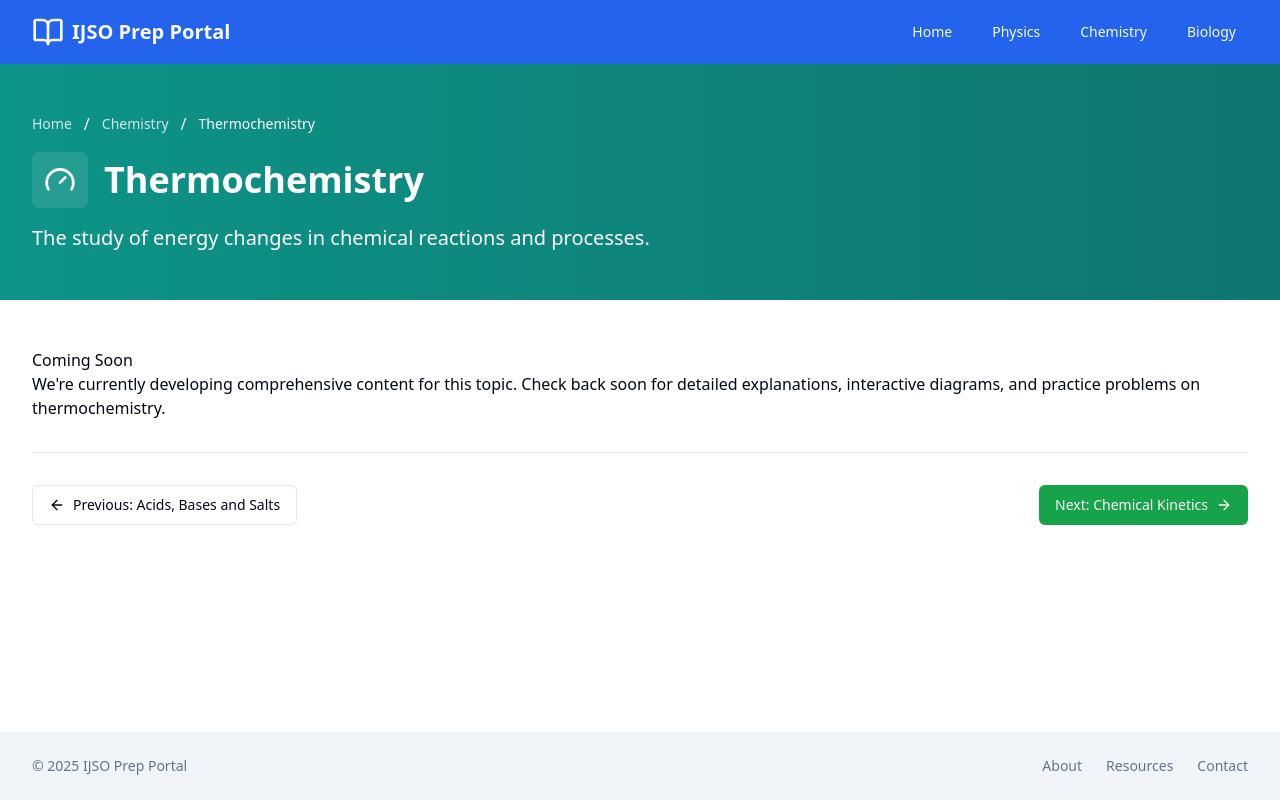
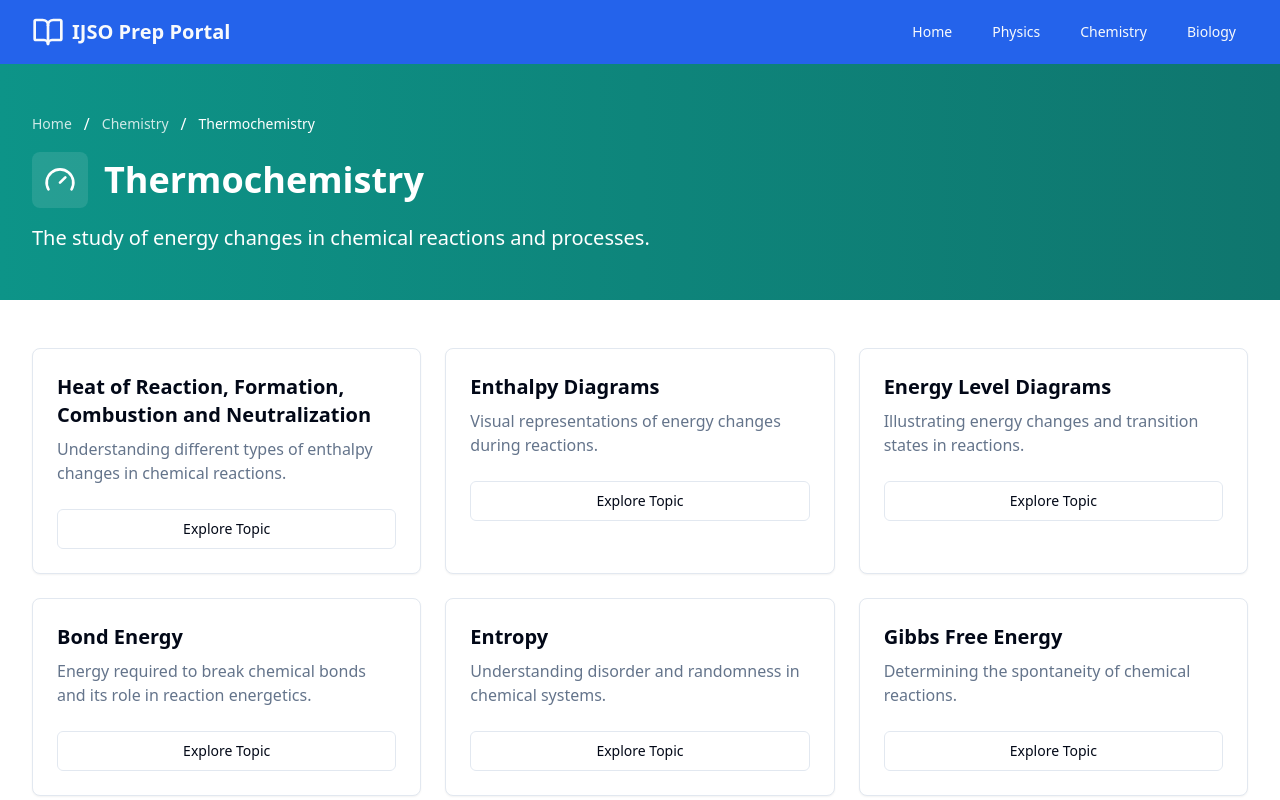
Before and after one commit to Thenurawick/ijso-prep-portal, a React (Vite) app: page /chemistry/thermochemistry in a window 1280 px wide. Shown: the top 800 px of the page. Built offline with nearby package versions, Linux system fonts and the light colour scheme.

Commit message:
Refactor: Update chemistry subtopics
Update the subtopics listed in the chemistry pages.

```diff
--- a/src/pages/chemistry/Thermochemistry.tsx
+++ b/src/pages/chemistry/Thermochemistry.tsx
@@ -9,6 +9,33 @@ import { Link } from 'react-router-dom';
 import { Separator } from "@/components/ui/separator";
 
 const Thermochemistry = () => {
+  const topics = [
+    {
+      title: "Heat of Reaction, Formation, Combustion and Neutralization",
+      description: "Understanding different types of enthalpy changes in chemical reactions."
+    },
+    {
+      title: "Enthalpy Diagrams",
+      description: "Visual representations of energy changes during reactions."
+    },
+    {
+      title: "Energy Level Diagrams",
+      description: "Illustrating energy changes and transition states in reactions."
+    },
+    {
+      title: "Bond Energy",
+      description: "Energy required to break chemical bonds and its role in reaction energetics."
+    },
+    {
+      title: "Entropy",
+      description: "Understanding disorder and randomness in chemical systems."
+    },
+    {
+      title: "Gibbs Free Energy",
+      description: "Determining the spontaneity of chemical reactions."
+    }
+  ];
+
   return (
     <div className="min-h-screen flex flex-col">
       <Navbar />
@@ -40,12 +67,18 @@ const Thermochemistry = () => {
         </div>
 
         <div className="max-w-7xl mx-auto px-4 sm:px-6 lg:px-8 py-12">
-          <div className="prose max-w-none mb-8">
-            <h2>Coming Soon</h2>
-            <p>
-              We're currently developing comprehensive content for this topic. Check back soon for detailed
-              explanations, interactive diagrams, and practice problems on thermochemistry.
-            </p>
+          <div className="grid grid-cols-1 md:grid-cols-2 lg:grid-cols-3 gap-6 mb-12">
+            {topics.map((topic, index) => (
+              <Card key={index} className="overflow-hidden hover:shadow-md transition-shadow">
+                <CardContent className="p-6">
+                  <h3 className="text-xl font-semibold mb-2">{topic.title}</h3>
+                  <p className="text-muted-foreground mb-6">{topic.description}</p>
+                  <Button variant="outline" className="w-full">
+                    Explore Topic
+                  </Button>
+                </CardContent>
+              </Card>
+            ))}
           </div>
 
           <Separator className="my-8" />
```
